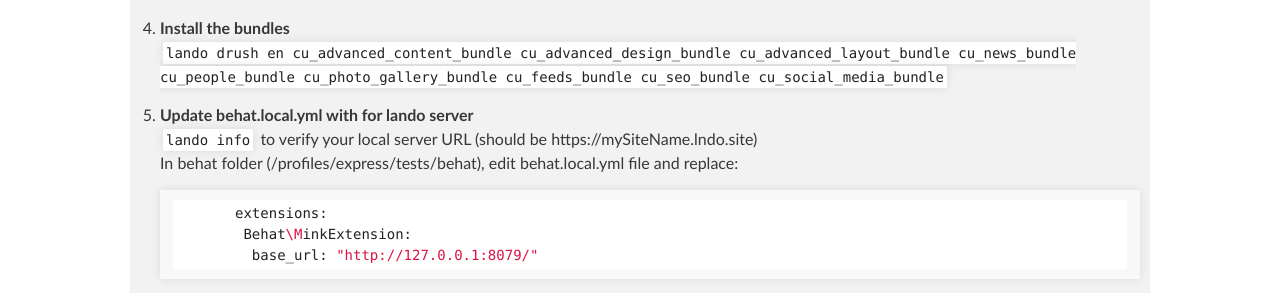
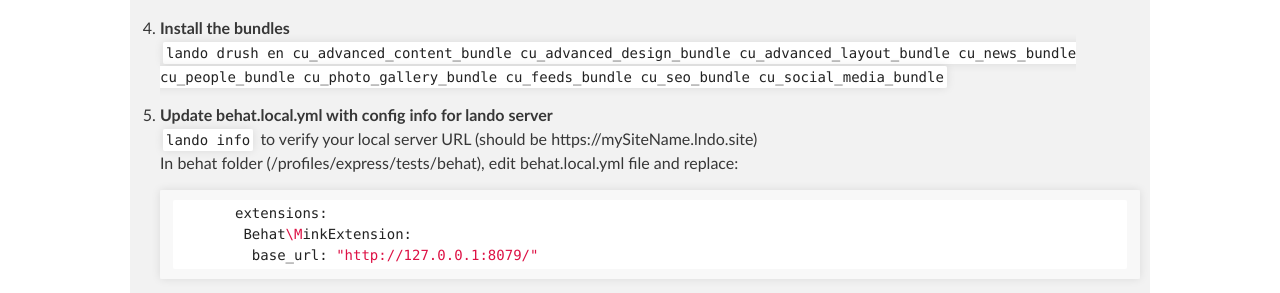
Before and after one commit to cathysnider/cathysnider.github.io, a Jekyll site: the page built from behat.md, in a window 1280 px wide. Shown: the part 774-1067 px from the top of the page. Built offline with Jekyll 4.4.1, drawn with Linux system fonts in a browser that asks for light colours.

Commit message:
fix misspelling

````diff
--- a/behat.md
+++ b/behat.md
@@ -27,7 +27,7 @@ To test with Behat, you'll need to enable all the bundles and install local user
 1. **Install the bundles** <br />
    ```lando drush en cu_advanced_content_bundle cu_advanced_design_bundle cu_advanced_layout_bundle cu_news_bundle cu_people_bundle cu_photo_gallery_bundle cu_feeds_bundle cu_seo_bundle cu_social_media_bundle```
 
-1. **Update behat.local.yml with for lando server** <br />
+1. **Update behat.local.yml with config info for lando server** <br />
    ```lando info``` to verify your local server URL (should be https://mySiteName.lndo.site)<br />
    In behat folder (/profiles/express/tests/behat), edit behat.local.yml file and replace:
 
````
